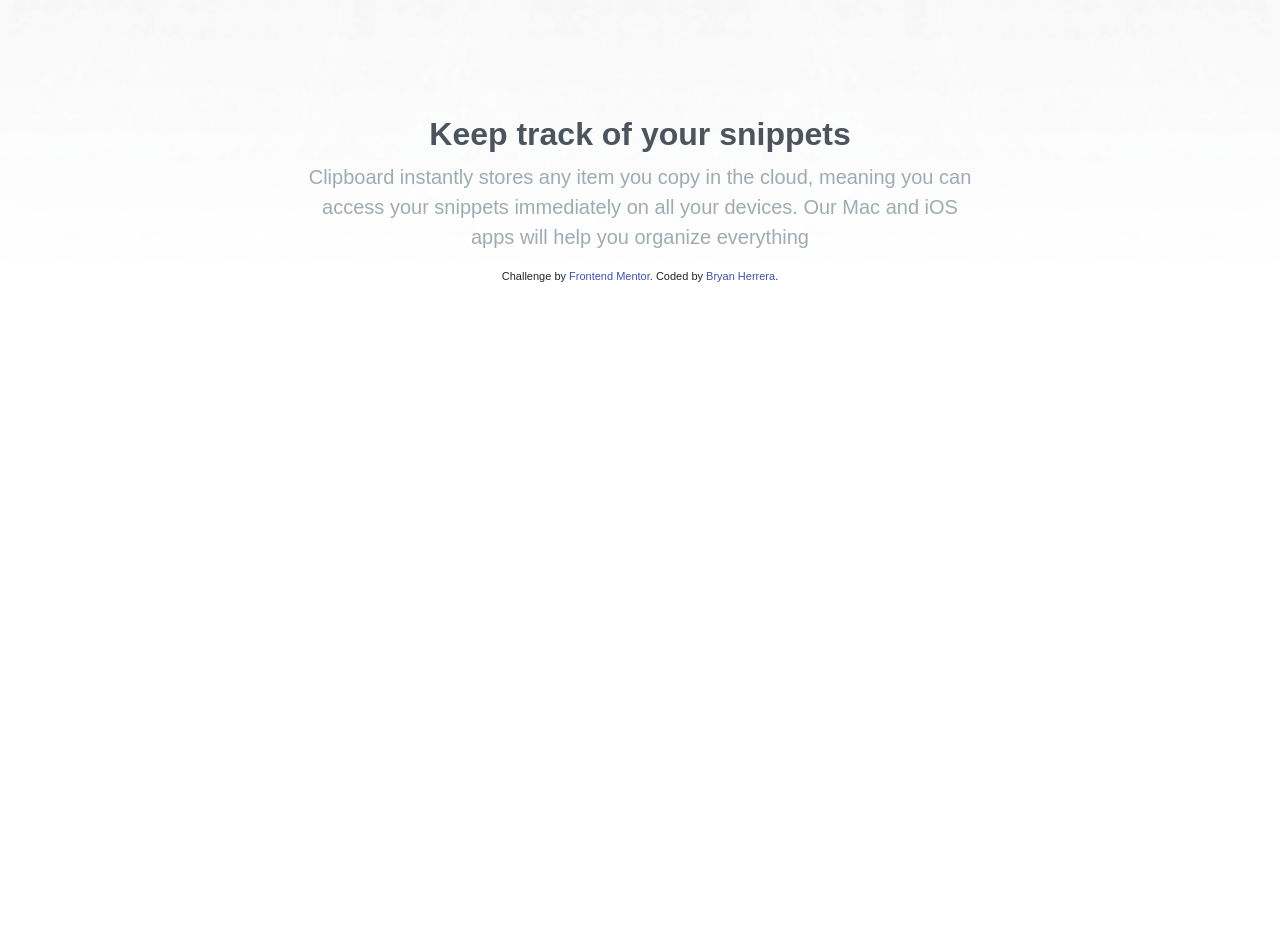
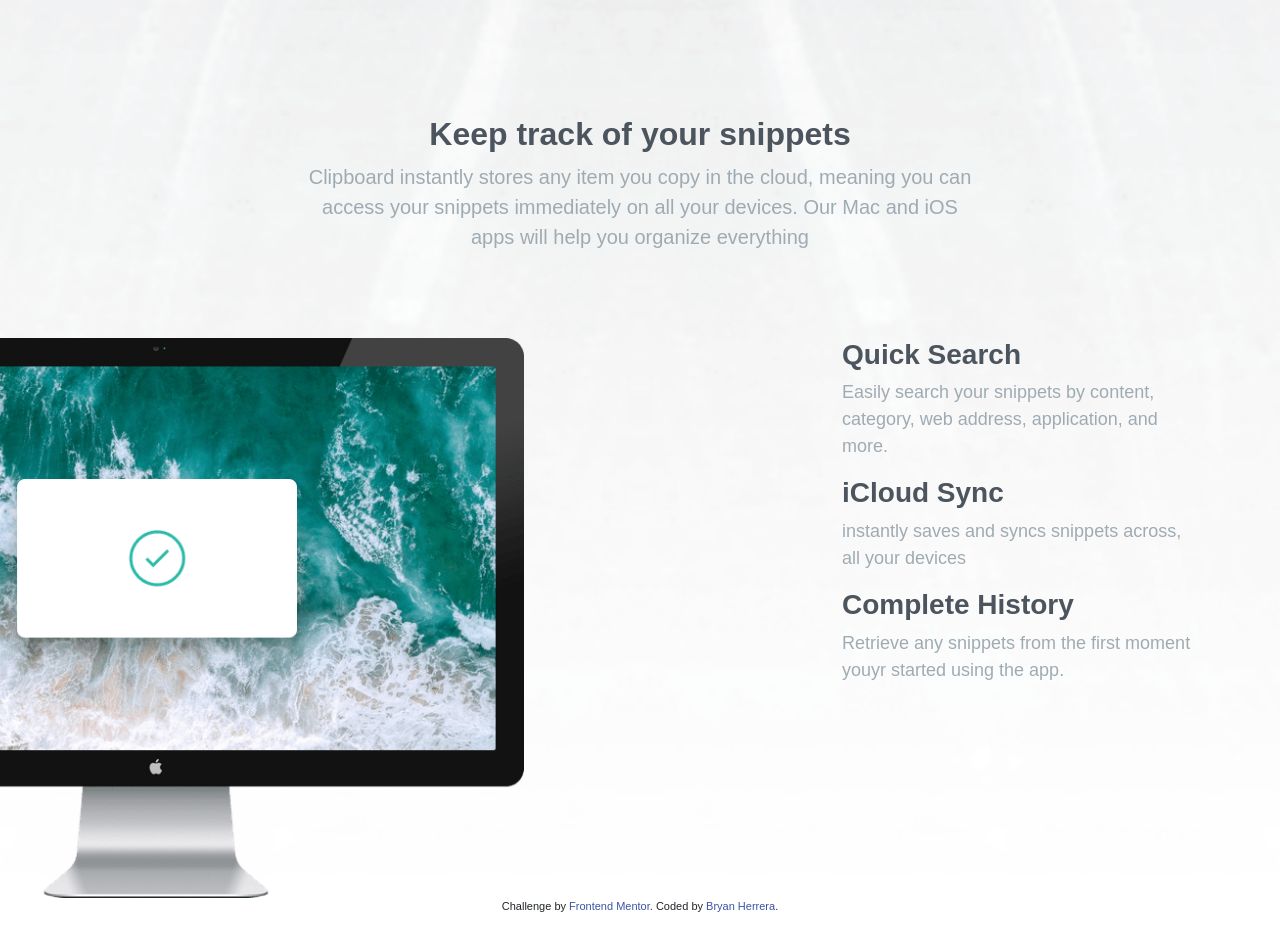
Before and after one commit to bryan-herrera/clipboard-challenge, a plain HTML site: page index.html in a window 1280 px wide. Shown: the part 678-1608 px from the top of the page. Before the commit the page ends 978 px from the top, so only its background shows below. Drawn offline with nearby package versions, Linux system fonts and the light colour scheme; a web font is replaced by a local one.

Commit message:
five commit

```diff
--- a/index.html
+++ b/index.html
@@ -63,8 +63,29 @@
       </div>
     </div>
 
-
-
+    <div class="hero">
+      <div class="row">
+        <div class="col-lg-8 col-sm-12">
+          <div class="hero__image-computer">
+            <img src="images/image-computer.png" alt="computer-image">
+          </div>
+        </div>
+         <div class="col-lg-4 col-sm-12">
+          <div class="hero__description">
+            <h3>Quick Search</h3>
+            <p>Easily  search your snippets by content, category, web address, application, and more.</p>
+          </div>
+          <div class="hero__description">
+            <h3>iCloud Sync</h3>
+            <p>instantly saves and syncs snippets across, all your devices</p>
+          </div>
+          <div class="hero__description">
+            <h3>Complete History</h3>
+            <p>Retrieve any snippets from the first moment youyr started using the app.</p>
+          </div>
+        </div>
+      </div>
+    </div>
 
   </div>
 
--- a/scss/_main.scss
+++ b/scss/_main.scss
@@ -20,3 +20,32 @@
     }
 
 }
+
+.hero {
+    width: 100%;
+    height: auto;
+    margin: 0 auto;
+    padding-top: 70px;
+    display: inline-flex;
+
+    &__image-computer {
+
+        img {
+            width: 100%;
+            position: relative;
+            left: -40%;
+            right: 0;
+        }
+    }
+
+    &__description {
+        font-size: 18px;
+        color: $grayish-blue;
+        align-items: center;
+
+        h3 {
+            font-weight: 600;
+            color: $dark-grayish-blue;
+        }
+    }
+}
```
Also changed, not shown: css/style.css, 1 other file.
